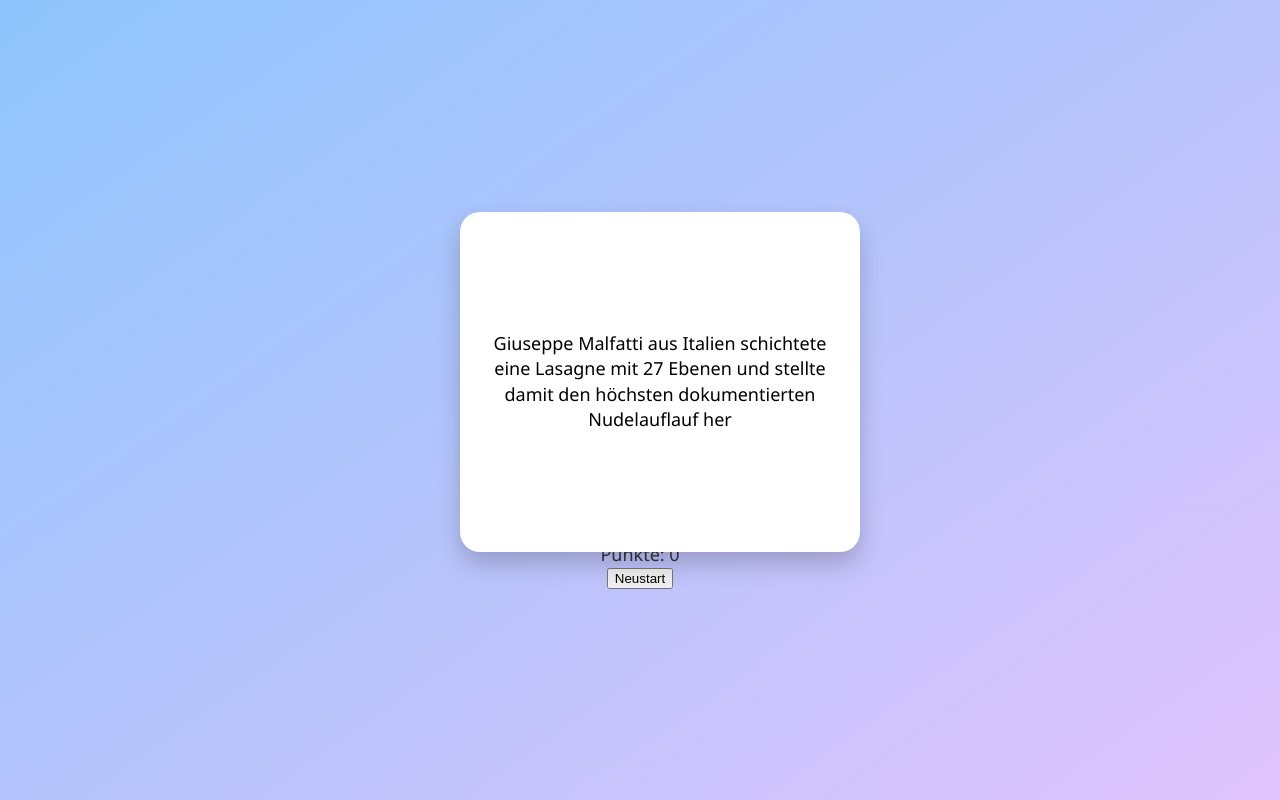
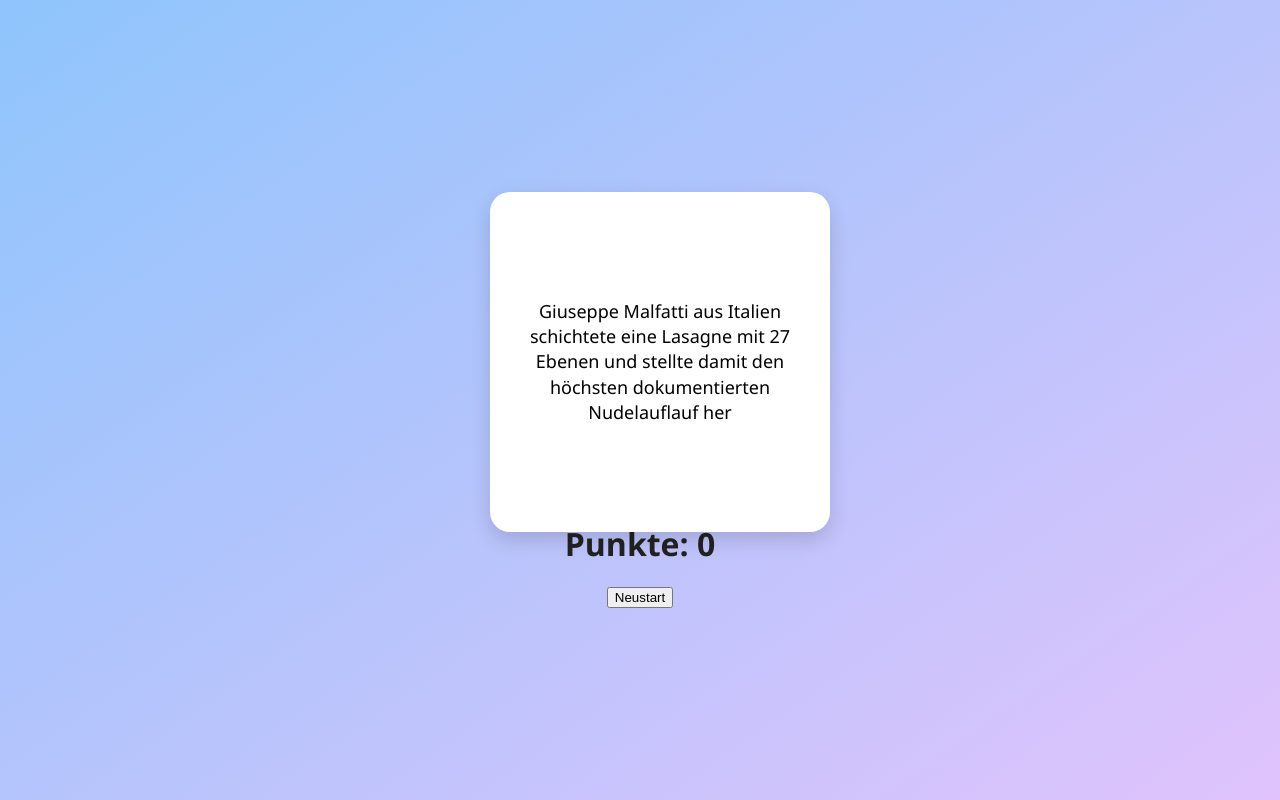
Before and after one commit to apollo1860/FakeoderEcht, a plain HTML site: page index.html in a window 1280 px wide. Drawn offline with Linux system fonts and the light colour scheme.

Commit message:
index.html aktualisieren

```diff
--- a/index.html
+++ b/index.html
@@ -18,9 +18,30 @@
 
 .game-container {
   text-align: center;
-  width: 90%;
-  max-width: 360px;
+  width: 80%;
+  max-width: 300px;
   position: relative;
+}
+
+#score {
+  font-size: 32px;
+  color: #222;
+  font-weight: bold;
+  margin-bottom: 20px;
+  animation: pulse 0.5s ease;
+}
+
+@keyframes pulse {
+  0% { transform: scale(1); }
+  50% { transform: scale(1.1); }
+  100% { transform: scale(1); }
+}
+
+#card-container {
+  position: relative;
+  height: 300px;
+  margin: 0 auto 30px auto;
+  width: 100%;
 }
 
 .card {
@@ -28,7 +49,7 @@
   border-radius: 20px;
   padding: 30px 20px;
   font-size: 18px;
-  box-shadow: 0 12px 24px rgba(0, 0, 0, 0.2);
+  box-shadow: 0 8px 20px rgba(0, 0, 0, 0.15);
   user-select: none;
   transition: transform 0.3s ease, background-color 0.3s ease;
   position: absolute;
@@ -41,15 +62,16 @@
   text-align: center;
 }
 
-#card-container {
-  position: relative;
-  height: 300px;
-  margin-bottom: 30px;
+/* 3D-Effekt für Kartenstapel */
+.card:nth-child(2) {
+  transform: scale(0.97) translateY(6px);
+  z-index: -1;
+  opacity: 0.8;
 }
-
-#score {
-  font-size: 18px;
-  color: #333;
+.card:nth-child(3) {
+  transform: scale(0.94) translateY(12px);
+  z-index: -2;
+  opacity: 0.6;
 }
 
 #popup {
@@ -58,7 +80,7 @@
   left: 0;
   width: 100%;
   height: 100%;
-  background: rgba(255, 71, 87, 0.92);
+  background: rgba(255, 71, 87, 0.95);
   border-radius: 20px;
   display: none;
   flex-direction: column;
@@ -67,10 +89,11 @@
   padding: 30px;
   text-align: center;
   color: white;
+  z-index: 10;
 }
 
 #popup h2 {
-  font-size: 22px;
+  font-size: 24px;
   margin-bottom: 10px;
 }
 
```
